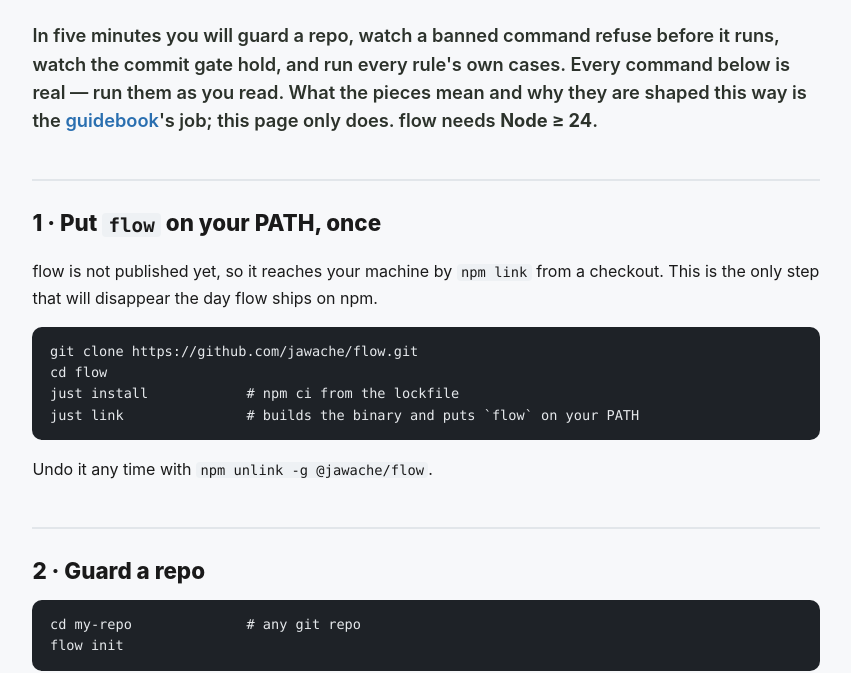
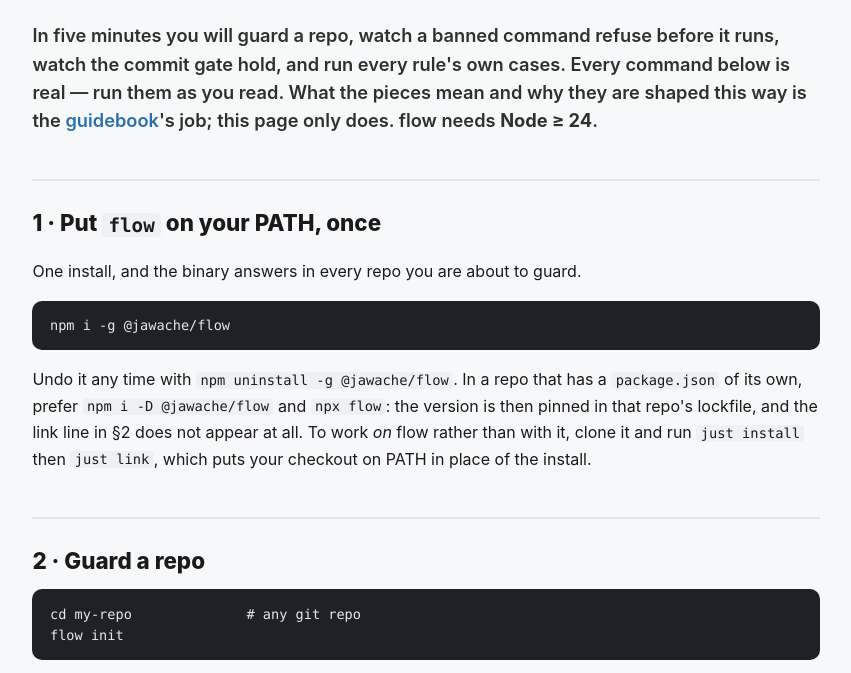
Before and after one commit to jawache/flow, a website: page docs/user/01-quick-start.html in a window 1280 px wide. Shown: the part 129-802 px from the top of the page, without its empty margins (214-1065 px from the left). Drawn offline with Linux system fonts and the light colour scheme.

Commit message:
fix(release): the tarball is only what a clean clone would emit, and the pages say how to install it
Three files were about to be published that no clean clone could produce. tsc overwrites
what it emits and deletes nothing, so dist/types kept declarations for two packs deleted
commits ago (packs/guard.d.ts, packs/checks.d.ts) and one for e2e/harness.ts from before
tsconfig.build.json excluded that folder. `just emit-types` clears the tree before the
declaration emit, and both build recipes go through it; the three bundles never drifted
this way because esbuild rewrites all three every run.

The install story is the published one. README, quick start and guidebook stopped saying
flow is unpublished and reaches a repo by npm link from a checkout, and say `npm i -D
@jawache/flow` (or `-g` for the walkthrough's bare folder) instead, with the checkout route
kept for working on flow. `flow init`'s link line gives the reason it linked — nothing here
resolved @jawache/flow — where it used to give the project's release state; both pinned
transcripts moved with it and still match the binary word for word.

`private: true` is gone from package.json, and release-check no longer tells you to put it
back: it now says to read the file list it just printed, which is the check that matters
once the catch is off. .versionrc.mjs records why 0.1.0 needed `--release-as` and why no
release after it will.

```diff
--- a/adapter/domain.ts
+++ b/adapter/domain.ts
@@ -2402,7 +2402,11 @@ export function initLines(plan: InitPlan, failures: readonly string[]): string[]
   if (plan.config) wrote.push(plan.config.path);
   if (plan.gate) wrote.push(plan.gate.path);
   if (plan.flowDir) wrote.push(`${FLOW_DIR}/ — flow's own state, self-ignoring, never committed`);
-  if (plan.link) wrote.push(`node_modules/@jawache/flow → ${plan.link} (npm link is flow's distribution until it is published)`);
+  // WHY it linked, not what linking is for. The parenthetical used to read "npm link is flow's
+  // distribution until it is published", which stopped being true at 0.1.0 and left the reader
+  // with a line about the project's release state where the reason for a file in their repo
+  // belongs. `npm i -D @jawache/flow` and this line is simply absent.
+  if (plan.link) wrote.push(`node_modules/@jawache/flow → ${plan.link} (a link to the flow that is running — nothing here resolved @jawache/flow)`);
   if (plan.settings) wrote.push(`${plan.settings.path} — ${plan.registered.join(" · ")}`);
   if (plan.hooksPath) wrote.push(SET_HOOKS_PATH);
 
--- a/docs/user/01-quick-start.html
+++ b/docs/user/01-quick-start.html
@@ -35,13 +35,14 @@
   <strong>Node&nbsp;&ge;&nbsp;24</strong>.</p>
 
   <h2>1 · Put <code>flow</code> on your PATH, once</h2>
-  <p>flow is not published yet, so it reaches your machine by <code>npm&nbsp;link</code> from a
-  checkout. This is the only step that will disappear the day flow ships on npm.</p>
-<pre><code>git clone https://github.com/jawache/flow.git
-cd flow
-just install            # npm ci from the lockfile
-just link               # builds the binary and puts `flow` on your PATH</code></pre>
-  <p>Undo it any time with <code>npm unlink -g @jawache/flow</code>.</p>
+  <p>One install, and the binary answers in every repo you are about to guard.</p>
+<pre><code>npm i -g @jawache/flow</code></pre>
+  <p>Undo it any time with <code>npm uninstall -g @jawache/flow</code>. In a repo that has a
+  <code>package.json</code> of its own, prefer <code>npm i -D @jawache/flow</code> and
+  <code>npx flow</code>: the version is then pinned in that repo's lockfile, and the link line in
+  §2 does not appear at all. To work <em>on</em> flow rather than with it, clone it and run
+  <code>just install</code> then <code>just link</code>, which puts your checkout on PATH in place
+  of the install.</p>
 
   <h2>2 · Guard a repo</h2>
 <pre><code>cd my-repo              # any git repo
@@ -51,7 +52,7 @@ flow init</code></pre>
   + flow.config.ts
   + .githooks/pre-commit
   + .flow/ — flow's own state, self-ignoring, never committed
-  + node_modules/@jawache/flow → …/flow (npm link is flow's distribution until it is published)
+  + node_modules/@jawache/flow → …/flow (a link to the flow that is running — nothing here resolved @jawache/flow)
   + ~/.claude/settings.json — SessionStart · PreToolUse · PostToolUse · Stop
   + git config core.hooksPath .githooks
   next: `flow status` — what is bound, and what is not wired yet.</code></pre>
--- a/package.json
+++ b/package.json
@@ -14,7 +14,6 @@
     "hooks",
     "lint"
   ],
-  "private": true,
   "type": "module",
   "bin": {
     "flow": "dist/flow.mjs"
```
Also changed, not shown: docs/user/00-guide.html (+1 -1 lines), .versionrc.mjs, README.md, 1 other file.
